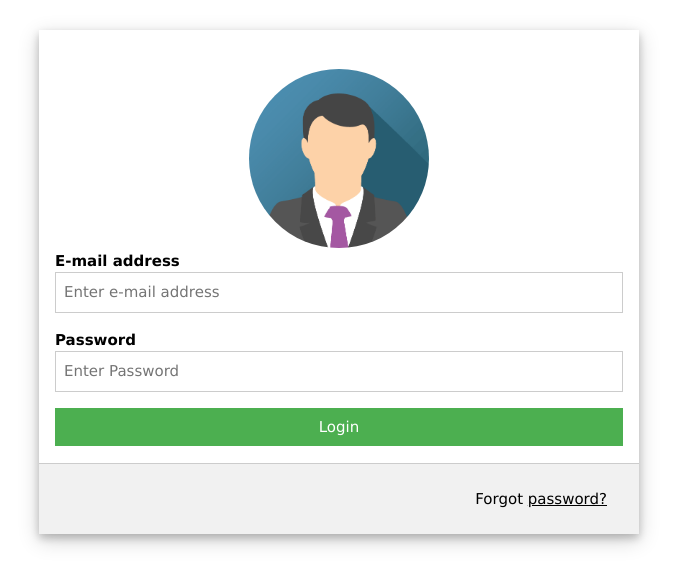
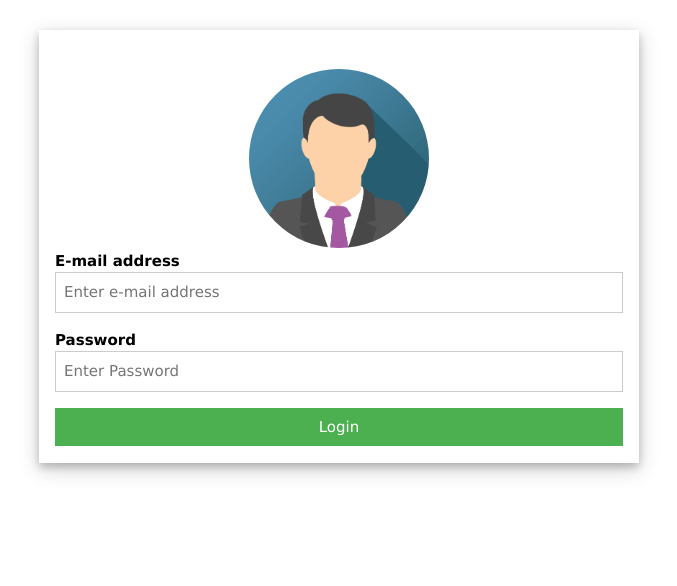
Before and after one commit to bilgeryahov/limtekbg, a website: page limtekbg/Content/login.html in a window 1280 px wide. Shown: the whole page, without its empty margins (301-978 px from the left). Drawn offline with nearby package versions, Linux system fonts and the light colour scheme; files that its build step writes are made by us from their sources; no server answers.

Commit message:
Remove forgot password link.

```diff
--- a/limtekbg/Content/login.html
+++ b/limtekbg/Content/login.html
@@ -30,9 +30,6 @@
                 <input id="InputPassword" class="w3-input w3-border" type="password" placeholder="Enter Password">
                 <button id="LoginButton" class="w3-btn-block w3-green w3-section w3-padding w3-ripple">Login</button>
             </div>
-            <div class="w3-container w3-border-top w3-padding-16 w3-light-grey">
-                <span class="w3-right w3-padding w3-hide-small">Forgot <a href="#">password?</a></span>
-            </div>
         </div>
     </div>
 
```
